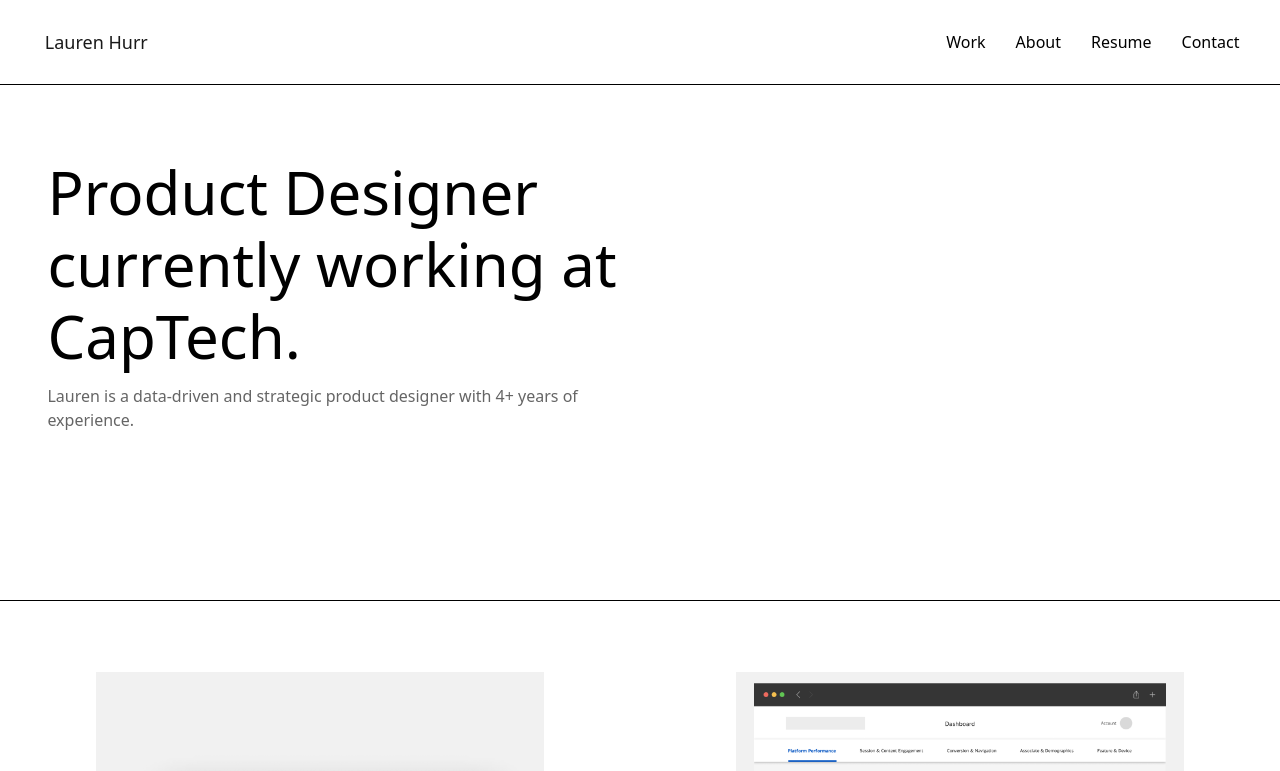
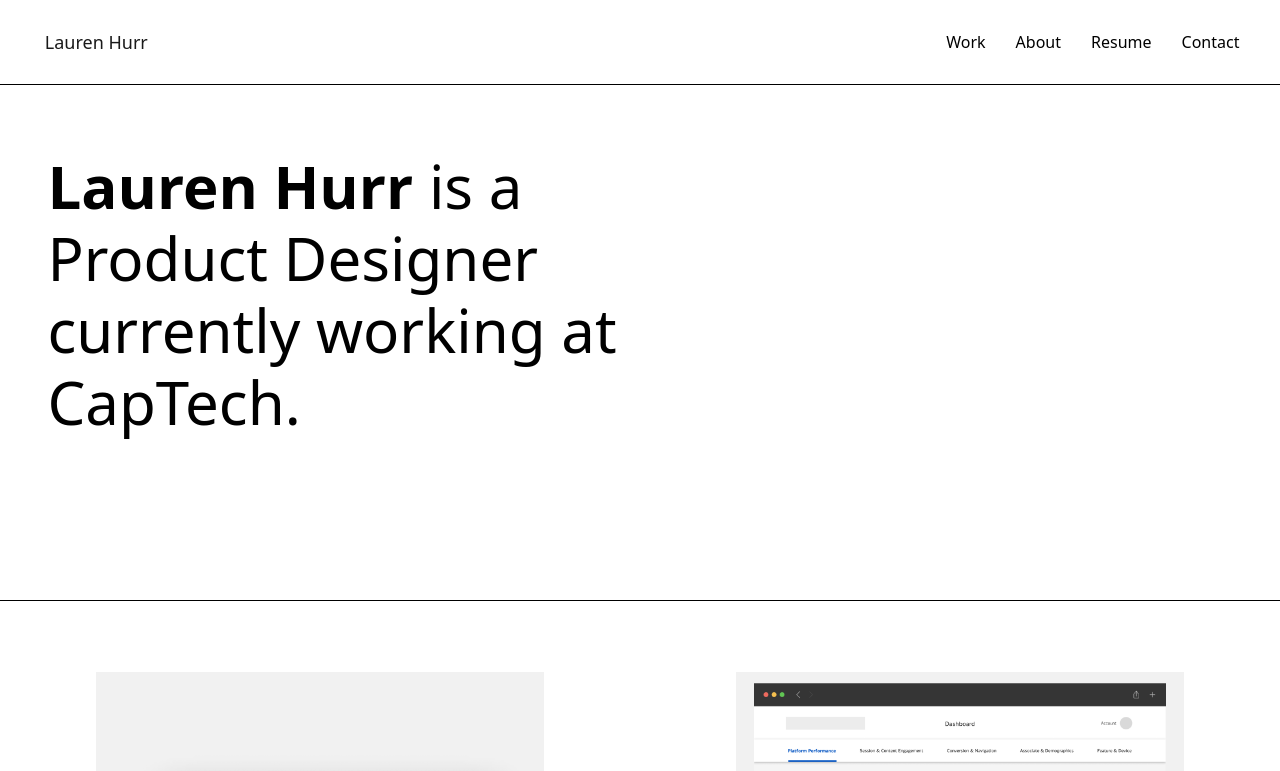
Before and after one commit to lauren-hurr/react-portfolio, a React (Create React App) app in the folder amplifyapp/: page / in a window 1280 px wide. Shown: the top 771 px of the page. Built offline with nearby package versions, Linux system fonts and the light colour scheme; a web font is replaced by a local one.

Commit message:
Updating references and home banner

```diff
--- a/amplifyapp/src/components/HomeBanner.js
+++ b/amplifyapp/src/components/HomeBanner.js
@@ -10,10 +10,8 @@
         <Row>
             <Col xl={6} md={12} className={"HomeBanner"}>
                 <Container fluid className={"introContainer"}>
-                    <p className="intro-headline">Product Designer currently working at CapTech.
-                    </p>
-                    <p className="intro-paragraph">
-                        Lauren is a data-driven and strategic product designer with 4+ years of experience.
+                    <p className="intro-headline">
+                        <b>Lauren Hurr</b> is a Product Designer currently working at CapTech.
                     </p>
                 </Container>
             </Col>
```
